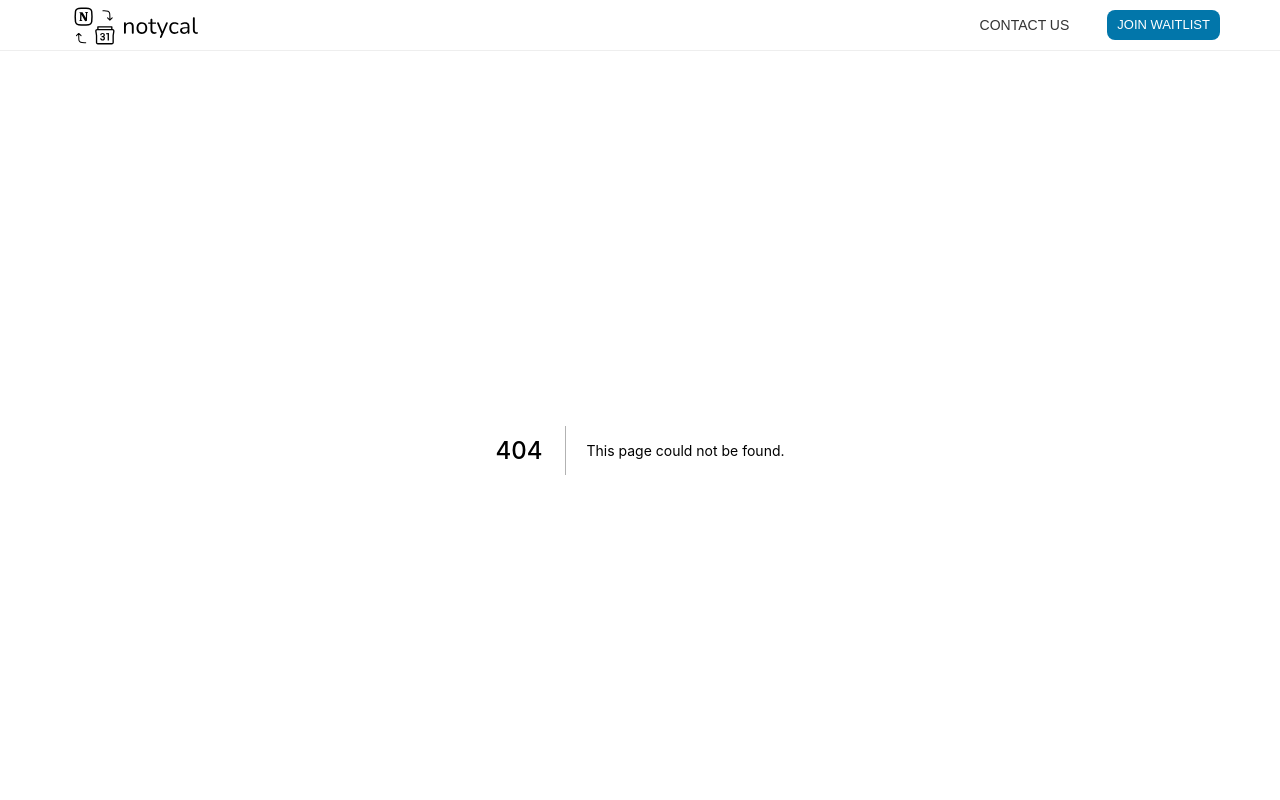
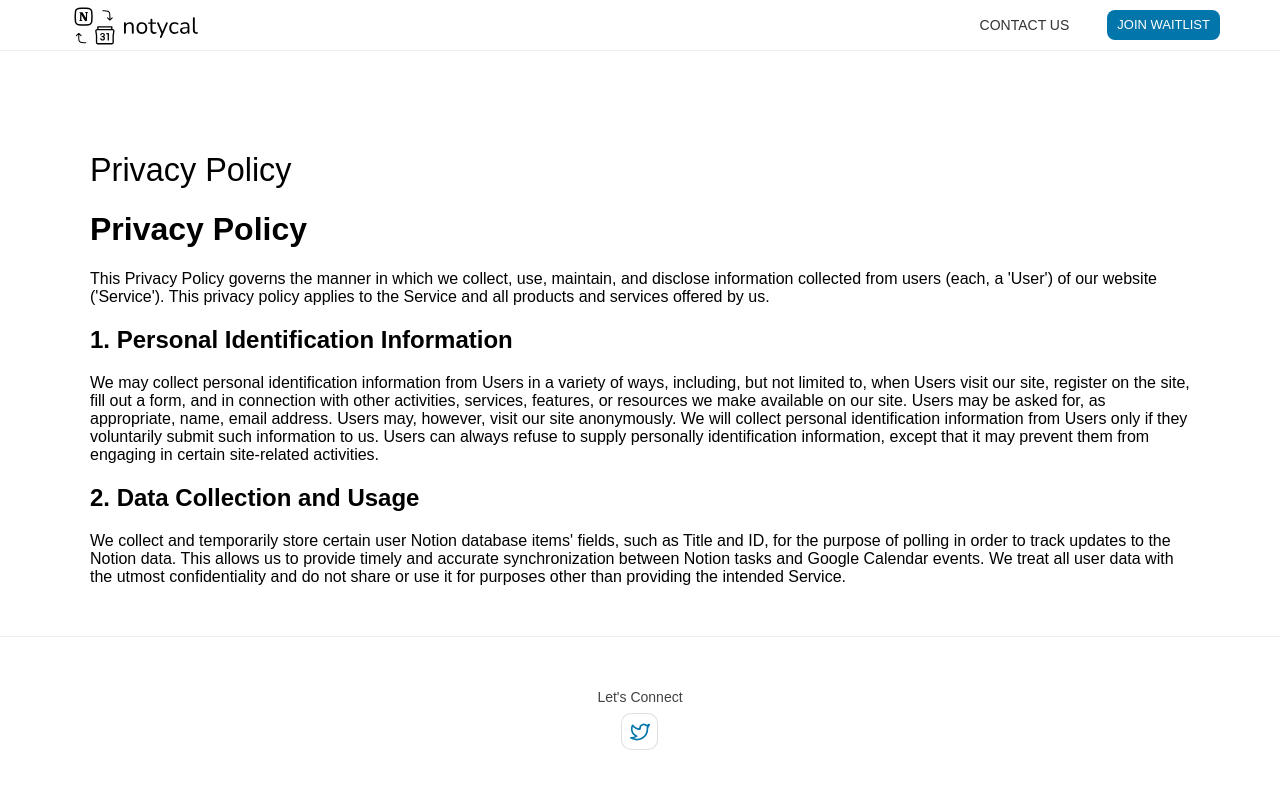
Before and after one commit to primedevs/noticalweb, a Next.js app: page /privacy in a window 1280 px wide. Before the commit this address had no page. Shown: the top 800 px of the page. Built offline with nearby package versions, Linux system fonts and the light colour scheme; a web font is replaced by a local one.

Commit message:
Added Privacy Page

```diff
--- /dev/null
+++ b/pages/privacy/PrivacyPolicy.module.scss
@@ -0,0 +1,7 @@
+.terms_container {
+  margin: 100px 20px 50px;
+  max-width: 1100px;
+  display: block;
+  margin-left: auto;
+  margin-right: auto;
+}
--- /dev/null
+++ b/pages/privacy/index.js
@@ -0,0 +1,91 @@
+import React from "react";
+import styles from "./PrivacyPolicy.module.scss";
+import { Typography } from "@mui/material";
+import Head from "next/head";
+
+const renderRichText = (node) => {
+  if (node.type === 'paragraph') {
+    return <p>{node.children.map(renderRichText)}</p>;
+  }
+  if (node.type === 'heading') {
+    const Tag = `h${node.level}`;
+    return <Tag>{node.children.map(renderRichText)}</Tag>;
+  }
+  if (node.text) {
+    if (node.bold) {
+      return <strong>{node.text}</strong>;
+    }
+    if (node.italic) {
+      return <em>{node.text}</em>;
+    }
+    return node.text;
+  }
+};
+
+export default function Index() {
+  const privacyPolicy = [
+    {
+      type: 'heading',
+      level: 1,
+      children: [{ text: 'Privacy Policy' }],
+    },
+    {
+      type: 'paragraph',
+      children: [
+        {
+          text:
+            "This Privacy Policy governs the manner in which we collect, use, maintain, and disclose information collected from users (each, a 'User') of our website ('Service'). This privacy policy applies to the Service and all products and services offered by us.",
+        },
+      ],
+    },
+    {
+      type: 'heading',
+      level: 2,
+      children: [{ text: '1. Personal Identification Information' }],
+    },
+    {
+      type: 'paragraph',
+      children: [
+        {
+          text:
+            'We may collect personal identification information from Users in a variety of ways, including, but not limited to, when Users visit our site, register on the site, fill out a form, and in connection with other activities, services, features, or resources we make available on our site. Users may be asked for, as appropriate, name, email address. Users may, however, visit our site anonymously. We will collect personal identification information from Users only if they voluntarily submit such information to us. Users can always refuse to supply personally identification information, except that it may prevent them from engaging in certain site-related activities.',
+        },
+      ],
+    },
+    {
+      type: 'heading',
+      level: 2,
+      children: [{ text: '2. Data Collection and Usage' }],
+    },
+    {
+      type: 'paragraph',
+      children: [
+        {
+          text:
+            'We collect and temporarily store certain user Notion database items\' fields, such as Title and ID, for the purpose of polling in order to track updates to the Notion data. This allows us to provide timely and accurate synchronization between Notion tasks and Google Calendar events. We treat all user data with the utmost confidentiality and do not share or use it for purposes other than providing the intended Service.',
+        },
+      ],
+    },
+    // Add more sections as needed
+  ];
+
+  return (
+    <div className={styles.terms}>
+      <Head>
+        <title>Privacy Policy</title>
+        <meta
+          name="description"
+          content="Welcome to Notycal! This is our official Privacy Policy that governs your use of our service."
+        />
+        <meta property="og:url" content="https://www.notycal.com/privacy" />
+        <link rel="icon" href="/favicon.ico" />
+      </Head>
+      <div className={styles.terms_container}>
+        <Typography variant="h4" gutterBottom component="div">
+          Privacy Policy
+        </Typography>
+        {privacyPolicy.map(renderRichText)}
+      </div>
+    </div>
+  );
+}
```
